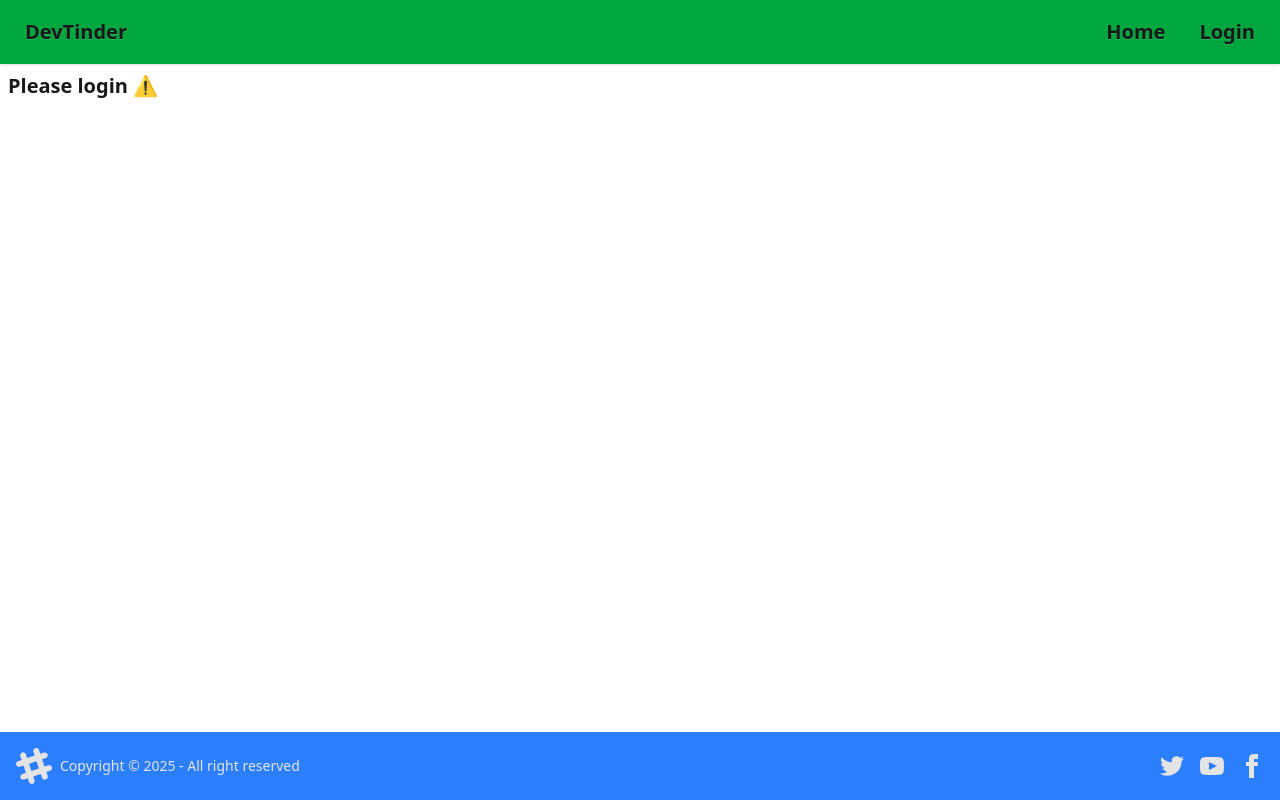
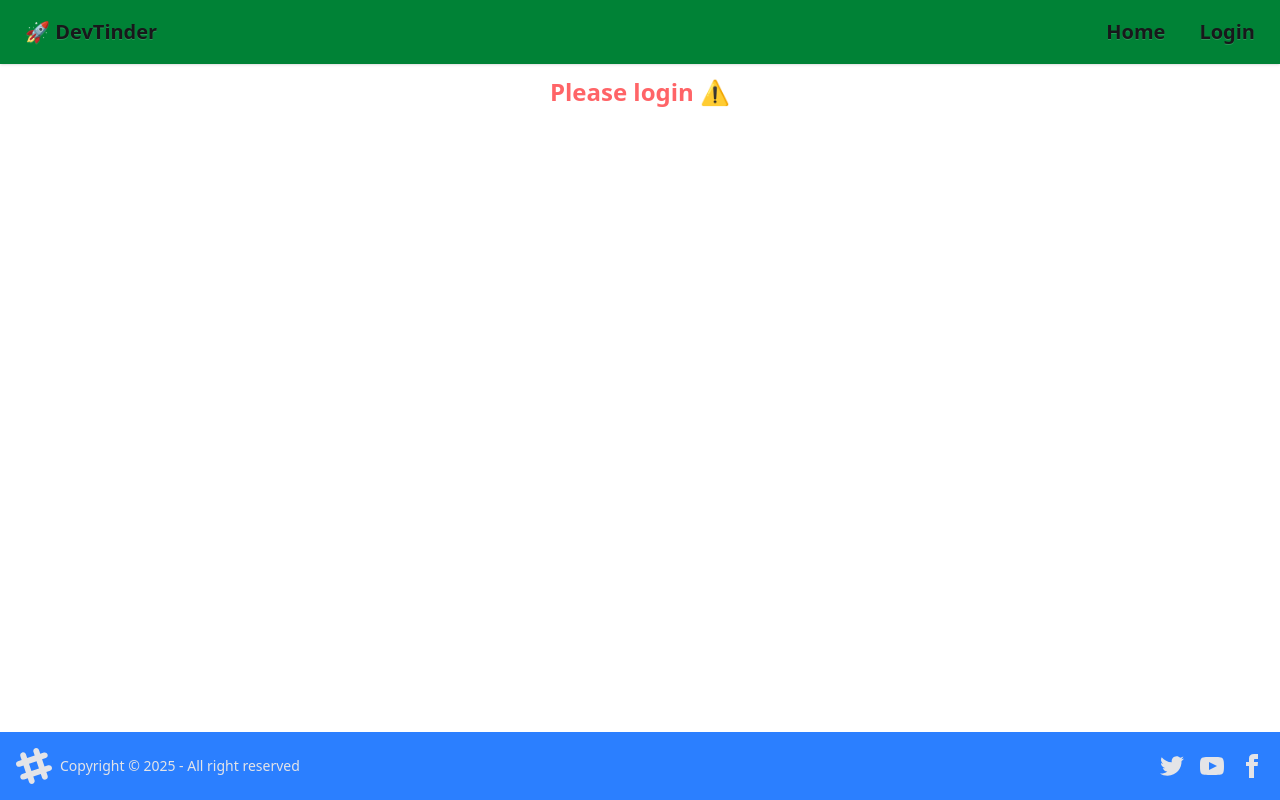
Before and after one commit to abhisheknishad345/devTinder-web, a React (Vite) app: page / in a window 1280 px wide. Built offline with nearby package versions, Linux system fonts and the light colour scheme.

Commit message:
components

```diff
--- a/src/Feed.jsx
+++ b/src/components/Feed.jsx
@@ -4,11 +4,12 @@ import { useSelector } from "react-redux";
 const Feed = () =>{
 const user = useSelector((state) => state.user);
 
-  if (!user) return <h2 className="m-2 text-xl font-semibold">Please login ⚠️</h2>;
+  if (!user) return <h2 className="p-1 m-2 text-2xl font-bold text-center text-red-400">Please login ⚠️</h2>;
 
     return <div className="">
-        <h1 className="px-2 bg-white text-[20px] text-center text-black font-semibold ">This is your feed page</h1>
-        <h1 className="px-2">Welcome, {user?.Fname } {user?.Lname}</h1>
+        <h1 className="px-2 bg-white text-[25px] text-center text-black font-semibold">This is your feed page</h1>
+        <img src={user.profileurl} alt="Iamge" className="border rounded-2xl w-45 size-auto my-3 mx-2 " />
+        <h1 className="px-5 bg-white text-blue-700 w-fit font-semibold rounded-2xl my-2">Welcome, {user?.Fname } {user?.Lname}</h1>
       <p className="px-2">Email: {user?.emailId}</p>
       <p className="px-2">About: {user?.about}</p>
       <h2 className="px-2">Skills:
--- a/src/Login.jsx
+++ b/src/components/Login.jsx
@@ -2,9 +2,9 @@
 import React, { useState } from 'react'
 import axios from 'axios';
 import { useDispatch } from 'react-redux'
-import { addUser } from '../src/utils/userSlice'
+import { addUser } from '../utils/userSlice'
 import { useNavigate } from 'react-router-dom';
-import { BASE_URL } from './utils/constants';
+import { BASE_URL } from '../utils/constants';
 
 const Login = () => {
   const [emailId, setEmail] = useState('manipal@gmail.com')
--- a/src/NavBar.jsx
+++ b/src/components/NavBar.jsx
@@ -7,9 +7,9 @@ const NavBar = () => {
 
     return (
 
-        <div className="navbar bg-green-600 shadow-sm">
+        <div className="navbar bg-green-700 shadow-sm">
             <div className="flex-1">
-                <a className="btn btn-ghost text-xl">DevTinder</a>
+                <a className="btn btn-ghost text-xl">🚀 DevTinder</a>
             </div>
             <div className="flex">
                 <a className="btn btn-ghost text-xl">Home</a>
```
Also changed, not shown: src/App.jsx (+4 -4 lines), src/components/Body.jsx (renamed from src/Body.jsx), src/components/Footer.jsx (renamed from src/Footer.jsx), src/components/Profile.jsx (renamed from src/Profile.jsx).
